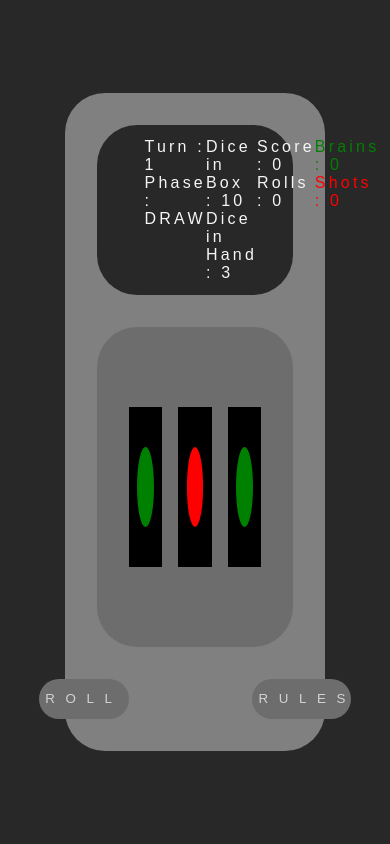
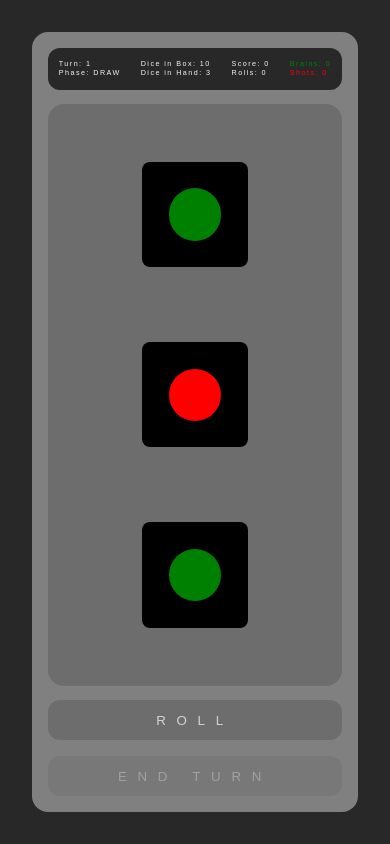
Before and after one commit to nuno-oliveira-1991/zombie-dice-game, a React (Vite) app: page / in a window 390 px wide. Both pictures are taken after a click on the button "PLAY". Built offline with nearby package versions, Linux system fonts and the light colour scheme.

Commit message:
General styles update for mobile, some logic corrections

```diff
--- a/src/components/GameStage/DieThumbnail/die-thumb-styles.module.scss
+++ b/src/components/GameStage/DieThumbnail/die-thumb-styles.module.scss
@@ -1,12 +1,19 @@
 .container {
   display: flex;
-  width: 10em;
-  height: 10em;
+  height: auto;
   border-radius: 8px;
 
   img {
-    width: 10em;
-    height: 10em;
+    width: 100%;
+    height: 100%;
     border-radius: 8px;
   }
 }
+
+@media only screen and (max-width: 900px) {
+
+  .container {
+    height: 20%;
+    border-radius: 8px;
+  }
+}
--- a/src/components/GameStage/GameStage.jsx
+++ b/src/components/GameStage/GameStage.jsx
@@ -135,12 +135,15 @@ const GameStage = () => {
   };
 
   const handlePlayButtonClick = () => {
-    if (turn === 0) setGameOutcomeMessage('')
+    if (loadingMessage !== '') return;
+    setGameOutcomeMessage('');
     if (turnPhase !== '') proceedTurn();
     else startTurn();
   };
 
   const handleSkipButtonClick = () => {
+    if (loadingMessage !== '') return;
+    if ((turnPhase !== 'ROLL' && playerHand.length !== 3) || rollCounter === 0) return;
     endTurn();
   };
 
@@ -202,11 +205,6 @@ const GameStage = () => {
     }
   }, [turnPhase]);
 
-
-
-
-
-
   return (
     <div className={style['container']}>
       <ScoreBoard />
@@ -218,9 +216,36 @@ const GameStage = () => {
         {gameOutcomeMessage === 'game-over' && <h2>Game Over</h2>}
       </div>
       <div className={style['control-panel']}>
-        {score <= 13 && <button ref={playButtonRef} onClick={handlePlayButtonClick} style={{ visibility: turn === 0 || playerHand.length > 0 || (rollResult.length > 0 && playerHand.length === 0) ? 'visible' : 'hidden', display: playButtonMessage === '' ? 'hidden' : 'block'}}>{playButtonMessage}</button>}
-        {score <= 13 && <button ref={skipButtonRef} onClick={handleSkipButtonClick} style={{ visibility: turnPhase === 'ROLL' && playerHand.length > 0 || rollResult.length > 0 ? 'visible' : 'hidden'}}>END  TURN</button>}
-        <button onClick={handleRulesButtonClick}>RULES</button>
+        {score <= 13 &&
+          <button
+            ref={playButtonRef}
+            onClick={handlePlayButtonClick}
+            style={{ opacity:
+              turn === 0 ||
+              playButtonMessage !== '' &&
+              playerHand.length > 0 ||
+              (rollResult.length > 0 &&
+              playerHand.length === 0)
+              ?
+              '100%'
+              :
+              '40%'
+              }}>{playButtonMessage}</button>}
+        {turn !== 0 && score <= 13 &&
+          <button
+            ref={skipButtonRef}
+            onClick={handleSkipButtonClick}
+            style={{
+              opacity: (
+                playerHand.length === 0 &&
+                loadingMessage === '' &&
+                rollCounter > 0
+              ) ? '100%' : '40%'
+            }}
+          >
+            END TURN
+          </button>}
+        {turn === 0 && <button onClick={handleRulesButtonClick}>RULES</button>}
       </div>
     </div>
   );
--- a/src/components/GameStage/game-stage-styles.module.scss
+++ b/src/components/GameStage/game-stage-styles.module.scss
@@ -54,8 +54,10 @@
   display: flex;
   justify-content: center;
   align-items: center;
-  width: 10em;
+  width: auto;
+  aspect-ratio: 1 / 1;
   height: 10em;
+  border-radius: 12px;
 }
 .color-box div {
   background-color: rgb(43, 221, 52);
@@ -69,4 +71,35 @@
     box-sizing: border-box;
     margin: 2em 0;
   }
-}/*# sourceMappingURL=game-stage-styles.module.css.map */
+}
+
+@media only screen and (max-width: 900px) {
+  .container {
+    width: 100%;
+    height: 100%;
+    padding: 1em;
+    border-radius: 16px;
+  }
+
+  .roll-panel {
+    font-size: 14px;
+    flex-direction: column;
+    height: 100%;
+    margin: 1em 0;
+    border-radius: 16px;
+  }
+
+  .color-box {
+    height: 20%;
+    border-radius: 8px;
+  }
+
+  .control-panel {
+    flex-direction: column;
+
+    button {
+      width: 100%;
+      border-radius: 12px;
+    }
+  }
+}
--- a/src/components/ScoreBoard/ScoreBoard.jsx
+++ b/src/components/ScoreBoard/ScoreBoard.jsx
@@ -1,6 +1,6 @@
-import { useEffect } from 'react';
+import React from 'react';
 import { useGameStatsContext } from '../../contexts/GameStatsContext';
-import style from './score-board-styles.module.scss'
+import style from './score-board-styles.module.scss';
 
 const ScoreBoard = () => {
   const {
@@ -11,31 +11,31 @@ const ScoreBoard = () => {
     shots,
     brains,
     rollCounter,
-    playerHand
+    playerHand,
   } = useGameStatsContext();
 
   return (
     <div className={style['container']}>
       <div className={style['score-panel']}>
-        <div>
-          <span>{`Turn : ${turn}`}</span>
-          <span>{`Phase : ${turnPhase}`}</span>
+        <div className={style['score-group']}>
+          <span>{`Turn: ${turn}`}</span>
+          <span>{`Phase: ${turnPhase}`}</span>
         </div>
-        <div>
-          <span>{`Dice in Box : ${diceInsideBox.length}`}</span>
-          <span>{`Dice in Hand : ${playerHand.length}`}</span>
+        <div className={style['score-group']}>
+          <span>{`Dice in Box: ${diceInsideBox.length}`}</span>
+          <span>{`Dice in Hand: ${playerHand.length}`}</span>
         </div>
-        <div>
-          <span>{`Score : ${score}`}</span>
-          <span>{`Rolls : ${rollCounter}`}</span>
+        <div className={style['score-group']}>
+          <span>{`Score: ${score}`}</span>
+          <span>{`Rolls: ${rollCounter}`}</span>
         </div>
-        <div>
-          <span className={style['brain-counter']}>{`Brains : ${brains}`}</span>
-          <span className={style['shot-counter']}>{`Shots : ${shots}`}</span>
+        <div className={style['score-group']}>
+          <span className={style['brain-counter']}>{`Brains: ${brains}`}</span>
+          <span className={style['shot-counter']}>{`Shots: ${shots}`}</span>
         </div>
       </div>
     </div>
-  )
-}
+  );
+};
 
 export default ScoreBoard;
--- a/src/components/ScoreBoard/score-board-styles.module.scss
+++ b/src/components/ScoreBoard/score-board-styles.module.scss
@@ -24,3 +24,19 @@
     flex-direction: column;
   }
 }
+
+@media screen and (max-width: 480px) {
+  .container {
+    padding: 1.5em;
+    font-size: 45%;
+    border-radius: 12px;
+
+  }
+
+  .score-panel {
+
+    div {
+      margin-bottom: 0.3em;
+    }
+  }
+}
--- a/src/pages/Home/Home.jsx
+++ b/src/pages/Home/Home.jsx
@@ -3,6 +3,7 @@ import GameStage from '../../components/GameStage/GameStage';
 import GameRules from '../../components/GameRules/Rules';
 
 const Home = () => {
+
   return (
     <div className={style['container']}>
       <GameStage />
```
